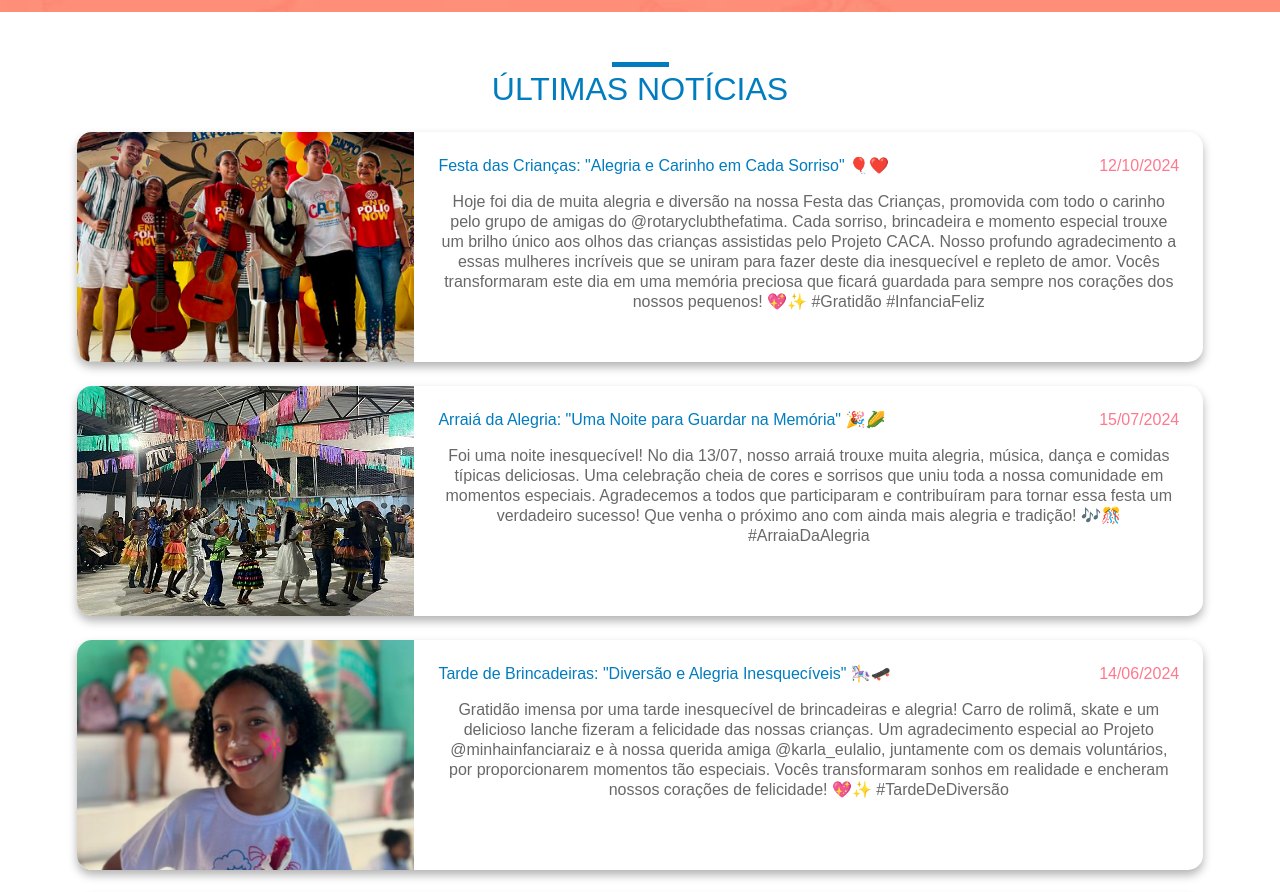
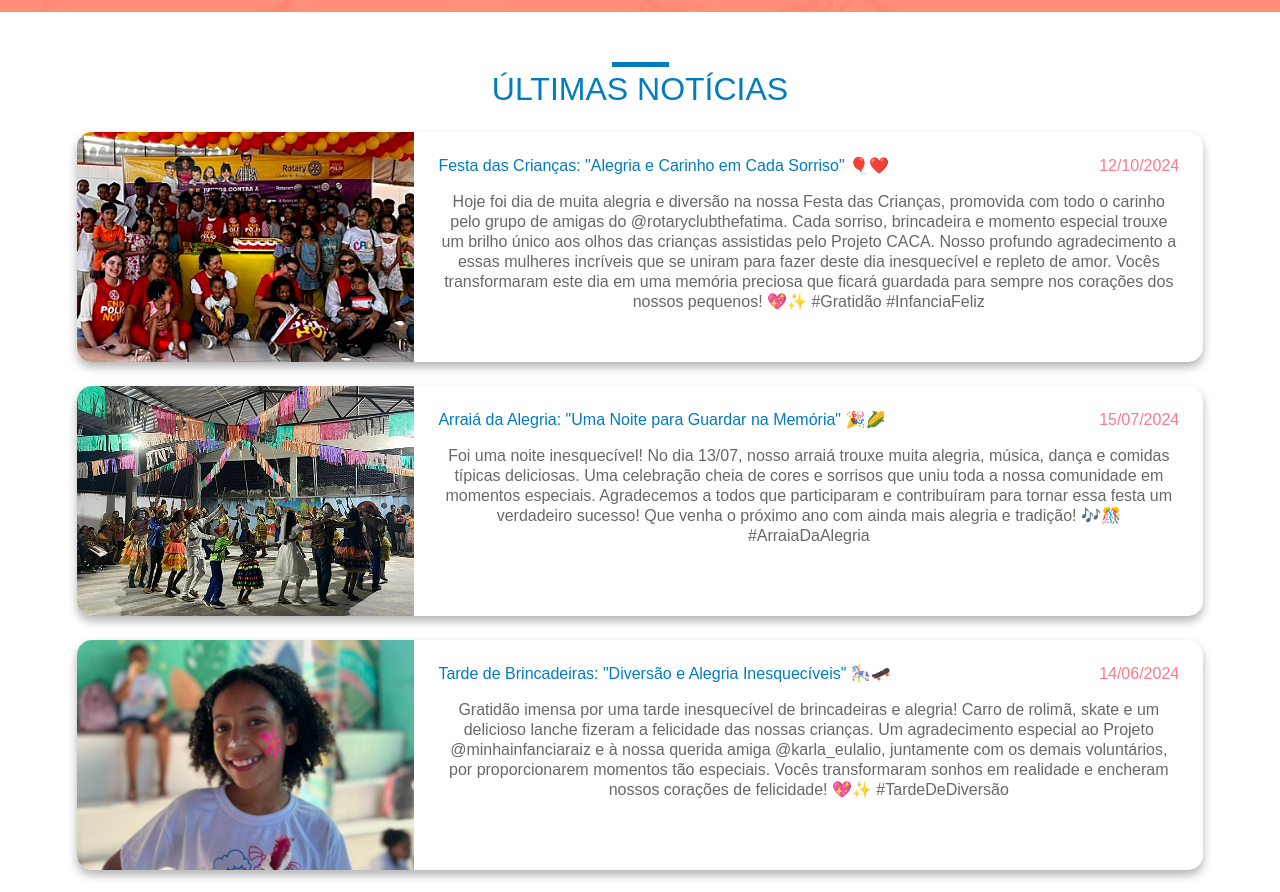
Before and after one commit to caiofeitosa7/caca, a Vue app: page / in a window 1280 px wide. Shown: the part 2840-3732 px from the top of the page. Built offline with nearby package versions, Linux system fonts and the light colour scheme; a web font is replaced by a local one.

Commit message:
feat: alteracao foto noticia

```diff
--- a/src/components/SinglePage.vue
+++ b/src/components/SinglePage.vue
@@ -210,7 +210,7 @@
                         <p class="titulo-card-noticia-left">
                             Festa das Crianças: "Alegria e Carinho em Cada Sorriso" 🎈❤️
                         </p>
-                        <img src="@/assets/images/dia_criancas_2024-2.png" alt="Todas as crianças reunidas em volta da mesa com um bolo.">
+                        <img src="@/assets/images/dia_criancas_2024-1.png" alt="Todas as crianças reunidas em volta da mesa com um bolo.">
                     </div>
                     <div class="container-conteudo px-5 py-5">
                         <div class="is-flex is-justify-content-space-between mb-4">
```
